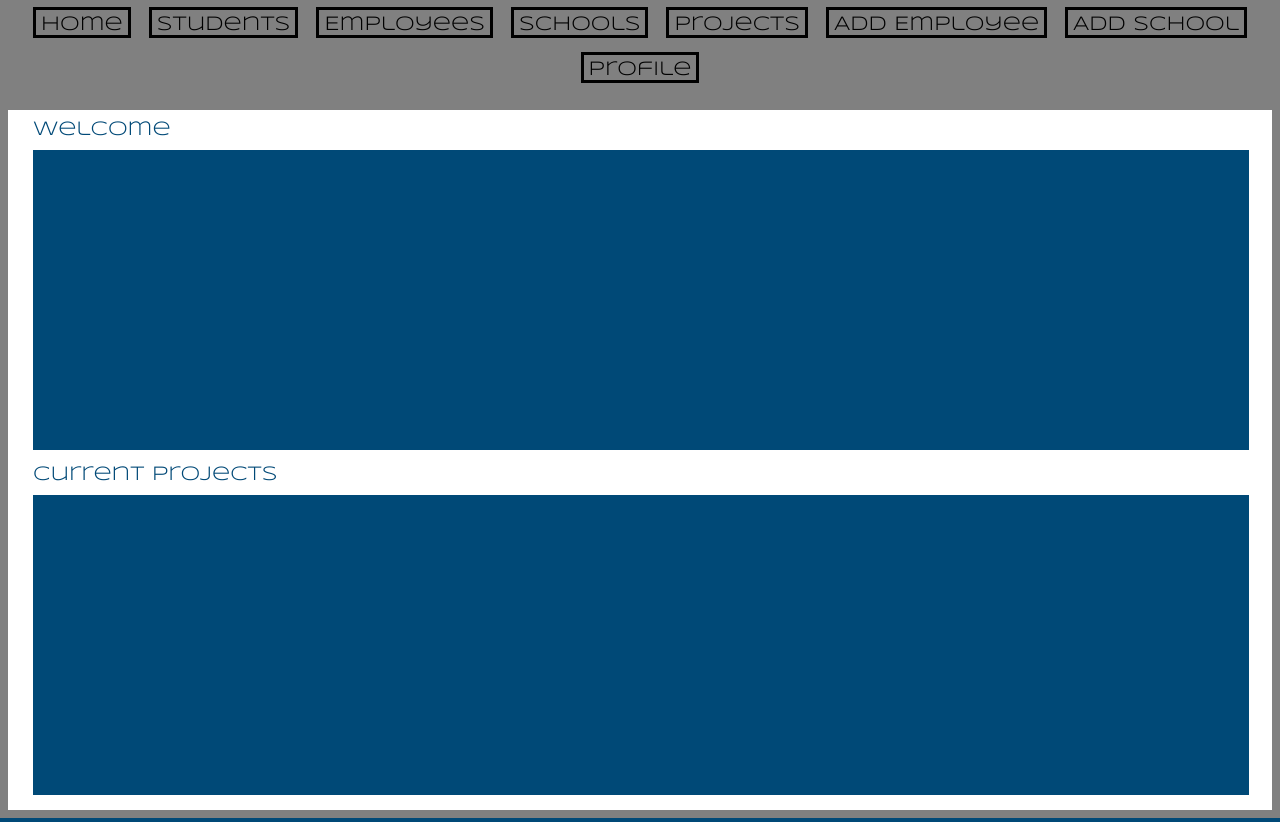
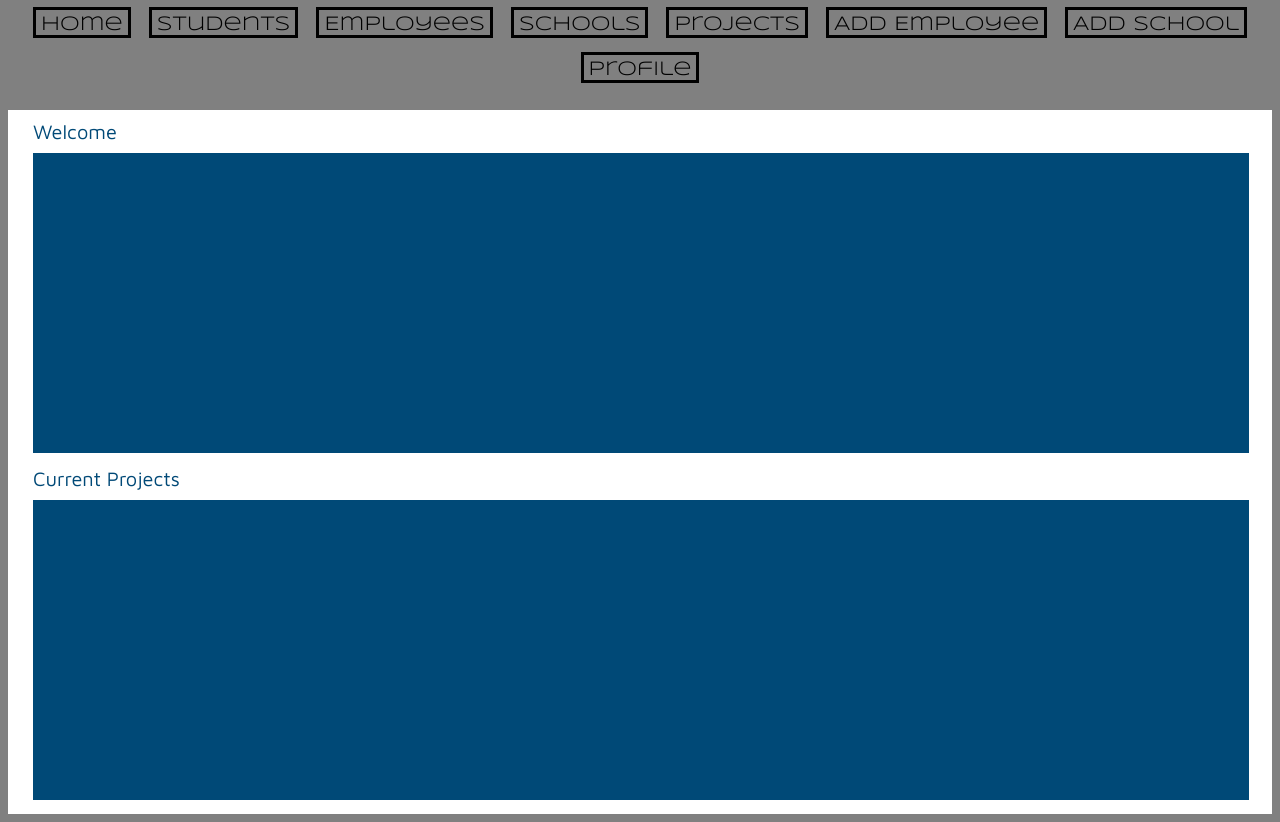
Before and after one commit to MetaCapstoneTeam/capstoneTracker, a Django app: page /projectTracker/home/ in a window 1280 px wide. Shown: the part 97-919 px from the top of the page. Run offline with Django 3.2, Linux system fonts and the light colour scheme.

Commit message:
Updated fonts

```diff
--- a/c1_capstonetracker/frontend/static/css/stylesheet.css
+++ b/c1_capstonetracker/frontend/static/css/stylesheet.css
@@ -126,7 +126,7 @@ body{
 
 #home_page_block{
   background-color: white;
-  font-family: 'Syncopate', sans-serif;
+  font-family: 'Maven Pro', sans-serif;
   font-size: 20px;
   padding-bottom: 10px;
 }
@@ -154,7 +154,7 @@ body{
 table, td, th {
     border: 1px solid black;
     background-color: white;
-    font-family: 'Syncopate', sans-serif;
+    font-family: 'Maven Pro', sans-serif;
 }
 
 th {
```
